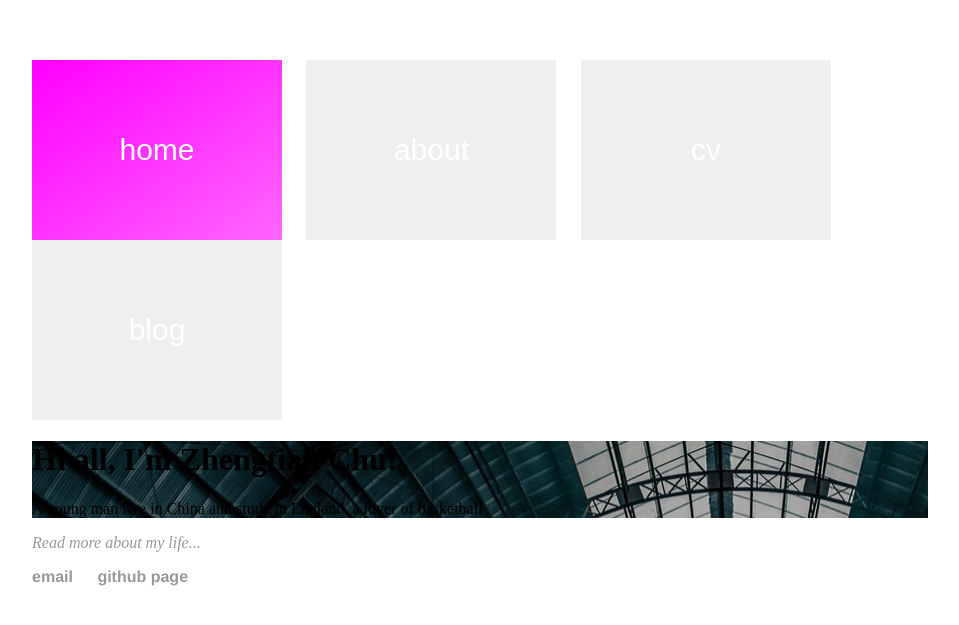
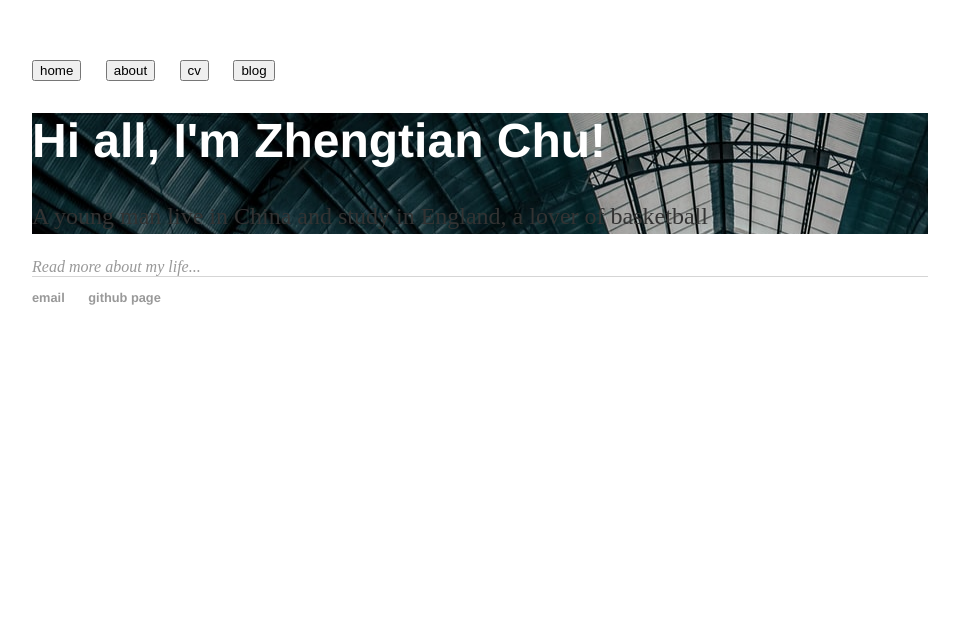
Before and after one commit to scyxx2/lakerschampions.github.io, a Jekyll site: the page built from index.html, in a window 1280 px wide. Shown: the top 625 px of the page, without its empty margins (160-1119 px from the left). Built offline with Jekyll 4.4.1, drawn with Linux system fonts in a browser that asks for light colours.

Commit message:
Update main.css

```diff
--- a/css/main.css
+++ b/css/main.css
@@ -4,6 +4,7 @@ body {
 }
 .blurb{
     background: url("/img/home.png") no-repeat;
+    color:white;
 }
 nav ul, footer ul {
     font-family:'Helvetica', 'Arial', 'Sans-Serif';
@@ -19,28 +20,6 @@ a {
     text-decoration: none;
     color: #999;
 }
-.lb{
-    width:250px;
-    height:180px;
-    border-style: none;
-    color: white;
-    font-size: 30px;
-}
-.lb:hover{
-    color:black;
-    background-color:white;
-    transition: background-color 1000ms;
-}
-#lbhome {
-    background-image: linear-gradient(to bottom right,#FF00FF, #FF66FF);
-#lbabout{
-    background-image: linear-gradient(to bottom right,#33CC00, #33CC66);
-}
-#lbcv{
-    background-image: linear-gradient(to bottom right,#0033FF, #00CCFF);
-}
-#lbblog{
-    background-image: linear-gradient(to bottom right,#FFFF00, #FF9900);
 h1 {
     font-size: 3em;
     font-family:'Helvetica', 'Arial', 'Sans-Serif';
```
